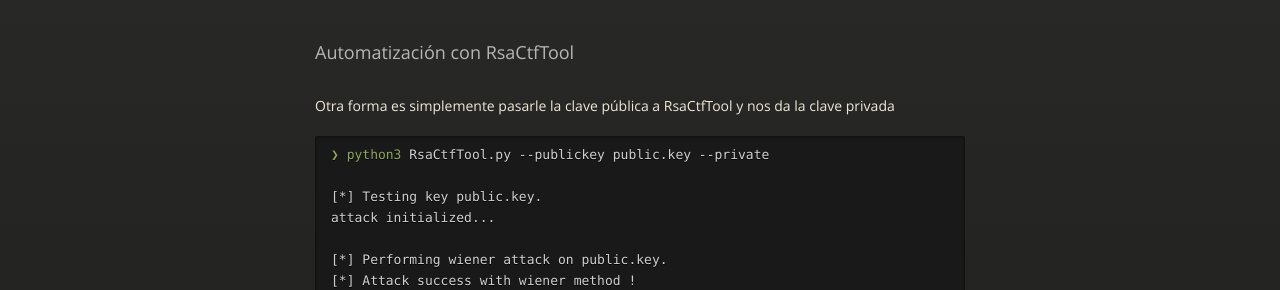
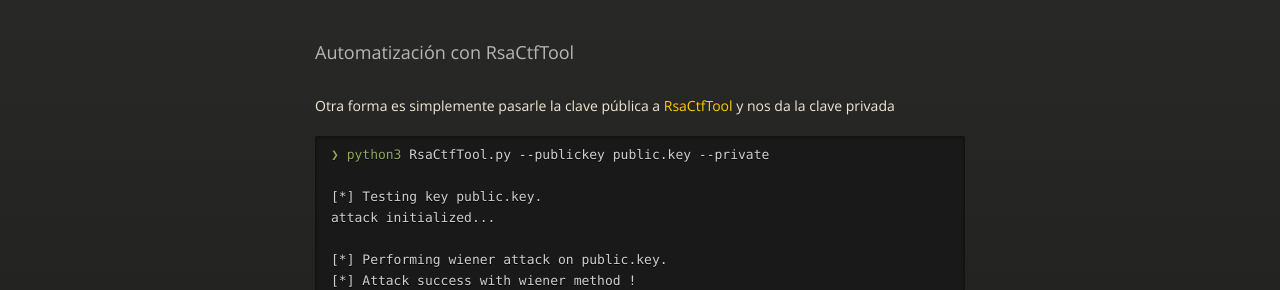
Before and after one commit to henryp911/gg-new.github.io, a Jekyll site: the page otros/private_rsakey_generate/index.html, which Jekyll copies as it is, in a window 1280 px wide and 900 px high, scrolled down 4473 px. Shown: the part 164-454 px from the top of the window. Built offline with Jekyll 4.4.1, drawn with Linux system fonts in a browser that asks for light colours; part of the change alters nothing that is shown.

```diff
--- a/otros/private_rsakey_generate/index.html
+++ b/otros/private_rsakey_generate/index.html
@@ -228,7 +228,7 @@ bzwDyPPczkvzOAyTGsGUfeHhseLHZKVAvqzLbrEdTFo906cZWpLJAIEt8SD9
 
 <div><strong><h3>Automatización con RsaCtfTool</h3></strong></div><br>
 
-<div><p>Otra forma es simplemente pasarle la clave pública a RsaCtfTool y nos da la clave privada</p></div>
+<div><p>Otra forma es simplemente pasarle la clave pública a <a href="https://github.com/RsaCtfTool/RsaCtfTool">RsaCtfTool</a> y nos da la clave privada</p></div>
 <div class="language-python highlighter-rouge"><div class="highlight"><pre class="highlight">
 <code><span class="s2">❯ python3</span><span class="p"> RsaCtfTool.py --publickey public.key --private
 
```
